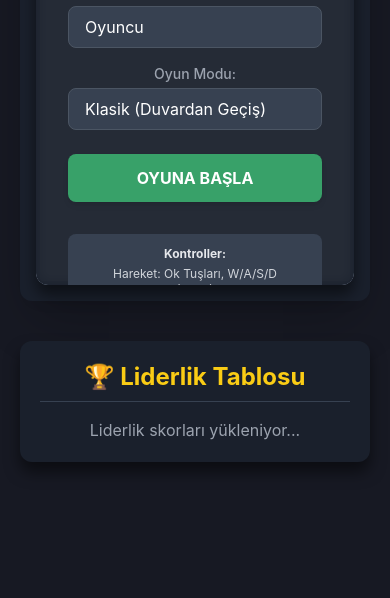
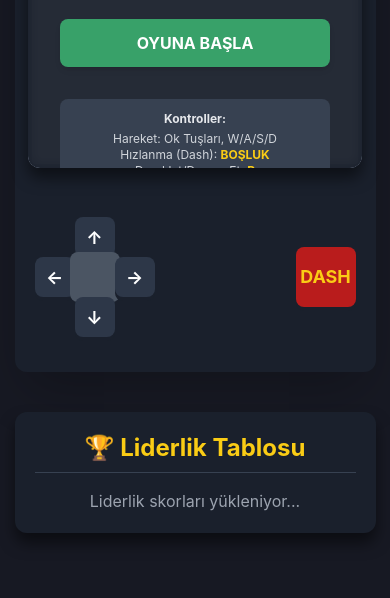
Before and after one commit to Zeki-berat-Kaya/Evolve-Snake-2D-Oyunu, a plain HTML site: page index.html in a window 390 px wide. Shown: the part 246-844 px from the top of the page. Drawn offline with nearby package versions, Linux system fonts and the light colour scheme.

Commit message:
Update index.html

```diff
--- a/index.html
+++ b/index.html
@@ -30,7 +30,7 @@
             min-height: 100vh;
             display: flex;
             justify-content: center;
-            align-items: center;
+            align-items: flex-start; /* Dikeyde başlangıca hizala */
             padding: 20px;
         }
 
@@ -40,6 +40,9 @@
             box-shadow: 0 10px 15px rgba(0, 0, 0, 0.5);
             border-radius: 12px;
             overflow: hidden;
+            /* Inline style'ı burada geçersiz kılmak için */
+            width: 400px;
+            height: 400px;
         }
 
         /* Canvas Stili */
@@ -127,41 +130,7 @@
             box-shadow: 0 10px 15px rgba(0, 0, 0, 0.5);
         }
 
-        /* Mobil uyumluluk */
-        @media (max-width: 768px) {
-            #main-layout {
-                flex-direction: column;
-                align-items: center;
-            }
-            #leaderboard {
-                width: 100%;
-                margin-top: 20px;
-            }
-
-            /* Mobil Kontrol Alanı: Masaüstünde gizle, mobilde göster */
-            #mobile-controls {
-                display: flex; /* Mobilde göster */
-                padding: 10px;
-            }
-            #game-container {
-                width: 100% !important;
-                max-width: 400px; /* Maksimum genişlik sınırını koru */
-                height: auto !important;
-            }
-            #snakeCanvas {
-                width: 100%;
-                height: auto;
-            }
-        }
-
-        /* Masaüstünde mobil kontrol panelini gizle */
-        @media (min-width: 769px) {
-            #mobile-controls {
-                display: none;
-            }
-        }
-
-        /* Mobil butonlar için özel stil */
+        /* Mobil Buton Stilleri */
         .control-button {
             width: 50px;
             height: 50px;
@@ -182,6 +151,85 @@
             box-shadow: 0 0 #1a202c;
             transform: translateY(4px);
         }
+
+        /* --- MOBİL UYUMLULUK BAŞLANGIÇ --- */
+        @media (max-width: 768px) {
+            /* Body Padding'i azalt */
+            body {
+                padding: 10px 5px;
+            }
+
+            #main-layout {
+                flex-direction: column;
+                align-items: center;
+            }
+
+            /* Liderlik tablosu genişliğini artır */
+            #leaderboard {
+                width: 95%;
+                margin-top: 20px;
+            }
+
+            /* Oyun Çevresi Konteyneri (Mobil ekran genişliğine sığdır) */
+            .max-w-md.w-full {
+                width: 95%;
+                padding: 10px;
+            }
+
+            /* Canvas ve Oyun Konteyneri: Ekran genişliğine göre dinamik boyut */
+            #game-container {
+                /* Inline width/height 400px değerlerini geçersiz kılmak için */
+                width: 98% !important;
+                /* 16:9'a benzer bir oran için 98vw de kullanılabilir, ancak w-full ile devam edelim */
+                max-width: 400px;
+                height: auto;
+                /* Square canvas'ı korumak için JS tarafında dinamik boyutlandırma yapılabilir. */
+            }
+            #snakeCanvas {
+                width: 100%;
+                height: 100%;
+            }
+
+            /* Mobil Kontrol Alanı: Göster ve Konumlandır */
+            #mobile-controls {
+                display: flex !important; /* Mobilde göster */
+                padding: 10px;
+                /* İsteğe bağlı: Butonları ekranın altına sabitle */
+                /* position: sticky;
+                bottom: 0;
+                background-color: #1a202c;
+                z-index: 50; */
+            }
+
+            /* D-Pad Boyutunu Küçük Ekranlarda Azalt (Çok küçük telefonlar için) */
+            #dpad {
+                 width: 120px;
+                 height: 120px;
+            }
+            .control-button {
+                width: 40px;
+                height: 40px;
+                font-size: 18px;
+            }
+            #btn-dash {
+                 width: 60px;
+                 height: 60px;
+            }
+
+            /* D-Pad'deki ikonların pozisyonlarını düzelt */
+             #btn-up { top: 0; }
+             #btn-left { left: 0; }
+             #btn-right { right: 0; }
+             #btn-down { bottom: 0; }
+        }
+
+        /* Masaüstünde mobil kontrol panelini gizle */
+        @media (min-width: 769px) {
+            #mobile-controls {
+                display: none;
+            }
+        }
+        /* --- MOBİL UYUMLULUK SONU --- */
     </style>
 </head>
 <body>
@@ -192,7 +240,7 @@
             <h1 class="text-3xl font-bold mb-6 text-center text-snake-green">Evolve Snake 2D</h1>
 
             <!-- Oyun Kontayneri -->
-            <div id="game-container" class="mx-auto" style="width: 400px; height: 400px;">
+            <div id="game-container" class="mx-auto">
                 <canvas id="snakeCanvas"></canvas>
 
                 <!-- 1. BAŞLANGIÇ MENÜSÜ -->
@@ -221,6 +269,7 @@
                             <p class="text-xs">Hareket: Ok Tuşları, W/A/S/D</p>
                             <p class="text-xs">Hızlanma (Dash): <span class="font-bold text-yellow-400">BOŞLUK</span></p>
                             <p class="text-xs">Duraklat/Devam Et: <span class="font-bold text-yellow-400">P</span></p>
+                            <p class="text-xs font-bold mt-1 text-yellow-400">Mobil: Ekrandaki Tuşları Kullanın!</p>
                         </div>
 
                         <!-- Kullanıcı ID Bilgisi -->
```
